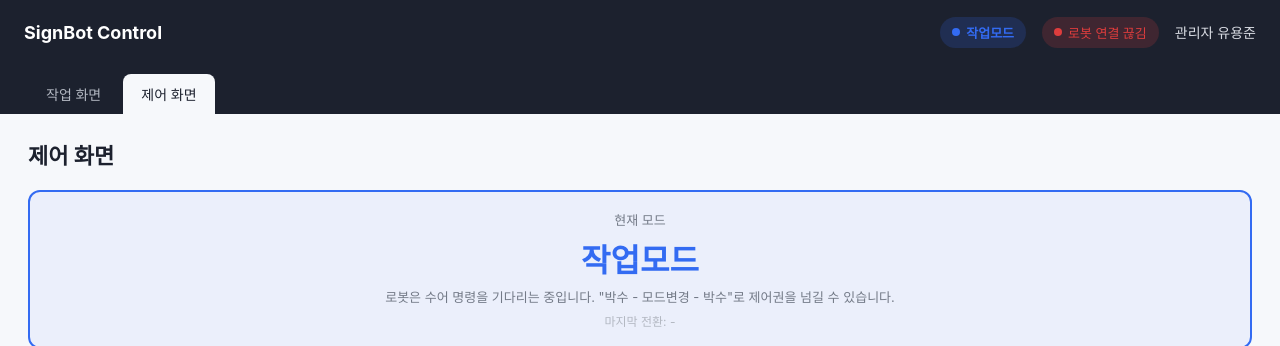
After one commit to genewoolim-beep/hyupdong2, a Flask app: page /control in a window 1280 px wide. The commit adds this page. Shown: the top 346 px of the page. Run offline with Flask 3, Linux system fonts and the light colour scheme.

Commit message:
signbot_admin: 작업모드/제어모드 화면 분리 + 자동 전환
- system_mode 상태 + GET/POST /api/mode
- 신규 "제어 화면"(/control) 페이지 — 모드 배너, 조종 화면 중계, 로봇 상태
- 상단 탭바 + 네비바 모드 배지(작업모드=파랑/제어모드=주황) 추가
- /api/frame/control + /control_video_feed — hand_gesture_control.py의
  조종 화면을 작업모드 카메라(/video_feed)와 별도 채널로 중계
- 모드가 실제로 바뀌는 순간 브라우저가 해당 화면으로 자동 이동

```diff
--- a/signbot_admin/app.py
+++ b/signbot_admin/app.py
@@ -85,6 +85,13 @@ current_sentence = {
 # POST /api/debug 로 기록하세요. level: info / warn / error
 debug_logs = []
 
+# 지금 어느 인터페이스가 활성인지. work(작업모드 — 수어로 로봇에 명령) /
+# control(제어모드 — 사람이 손동작으로 로봇을 직접 조종).
+# sign_demo.py --admin 이 "모드변경" 글로스를 확정하면 control 로,
+# hand_gesture_control.py --admin 이 양손 3초 유지를 감지하면 work 로 보고한다.
+MODE_LABEL = {"work": "작업모드", "control": "제어모드"}
+system_mode = {"mode": "work", "updated_at": "-"}
+
 
 def get_zone_list(state):
     return [
@@ -119,6 +126,7 @@ def get_stats():
 def dashboard():
     return render_template(
         "dashboard.html",
+        active="work",
         stats=get_stats(),
         robot=robot_state,
         latest=recognition_logs[0] if recognition_logs else None,
@@ -127,6 +135,19 @@ def dashboard():
         human_zones=get_zone_list(human_zone_state),
         sentence=current_sentence,
         debug_logs=debug_logs[:20],
+        mode=system_mode,
+        mode_label=MODE_LABEL,
+    )
+
+
+@app.route("/control")
+def control():
+    return render_template(
+        "control.html",
+        active="control",
+        robot=robot_state,
+        mode=system_mode,
+        mode_label=MODE_LABEL,
     )
 
 
@@ -272,6 +293,24 @@ def api_frame():
     return "", 204
 
 
+control_frame_lock = threading.Lock()
+latest_control_frame = {"jpg": None}
+
+
+@app.route("/api/frame/control", methods=["POST"])
+def api_frame_control():
+    """
+    hand_gesture_control.py --admin 이 매 프레임(screen 창, JPEG 바이트)을
+    이 엔드포인트로 POST하면 /control_video_feed 가 그 화면을 그대로 중계합니다.
+    /api/frame(작업모드 카메라)과 별도 버퍼다 — 같은 걸 쓰면 두 화면이 서로 덮어쓴다.
+    """
+    data = request.get_data()
+    if data:
+        with control_frame_lock:
+            latest_control_frame["jpg"] = data
+    return "", 204
+
+
 @app.route("/api/debug")
 def api_debug():
     """로봇 상태 · 제어 패널 하단 디버그 로그 폴링용"""
@@ -295,6 +334,28 @@ def api_debug_add():
     debug_logs.insert(0, entry)
     del debug_logs[20:]
     return jsonify(entry), 201
+
+
+@app.route("/api/mode")
+def api_mode():
+    """상단 배지 · 제어 화면 폴링용. 지금 활성 인터페이스(work/control)를 반환한다."""
+    return jsonify(system_mode)
+
+
+@app.route("/api/mode", methods=["POST"])
+def api_mode_update():
+    """
+    sign_demo.py --admin("모드변경" 확정 시 control) / hand_gesture_control.py --admin
+    (양손 3초 유지 시 work) 이 모드가 바뀔 때마다 이 엔드포인트로 보고한다.
+    예: requests.post(".../api/mode", json={"mode": "control"})
+    """
+    data = request.get_json(force=True, silent=True) or {}
+    mode = data.get("mode")
+    if mode not in MODE_LABEL:
+        return jsonify({"error": f"unknown mode: {mode}"}), 400
+    system_mode["mode"] = mode
+    system_mode["updated_at"] = datetime.now().strftime("%H:%M:%S")
+    return jsonify(system_mode)
 
 
 @app.route("/api/robot/status", methods=["POST"])
@@ -347,6 +408,27 @@ def video_feed():
     )
 
 
+def gen_control_video_frames():
+    boundary = b"--frame\r\n"
+    while True:
+        with control_frame_lock:
+            frame = latest_control_frame["jpg"]
+        if frame:
+            yield boundary + b"Content-Type: image/jpeg\r\n\r\n" + frame + b"\r\n"
+        time.sleep(0.05)
+
+
+@app.route("/control_video_feed")
+def control_video_feed():
+    """
+    hand_gesture_control.py --admin 이 POST /api/frame/control 로 밀어넣는 최신
+    screen 화면을 MJPEG로 중계합니다. 제어 화면 페이지의 조종자 시점 패널용.
+    """
+    return Response(
+        gen_control_video_frames(), mimetype="multipart/x-mixed-replace; boundary=frame"
+    )
+
+
 if __name__ == "__main__":
     # 개발 서버. 배포 시 gunicorn/uwsgi 등으로 교체하세요.
     # threaded=True 필수 — /video_feed 스트리밍 연결이 다른 API 폴링을 막지 않도록.
--- a/signbot_admin/static/css/style.css
+++ b/signbot_admin/static/css/style.css
@@ -44,6 +44,33 @@ body {
 .status-pill.offline .dot { background: var(--danger); }
 .user-tag { color: #D9DCE3; font-size: 14px; }
 
+.mode-pill {
+  display: flex; align-items: center; gap: 6px;
+  padding: 6px 12px; border-radius: 999px;
+  background: rgba(51, 107, 242, 0.18);
+  color: var(--primary); font-size: 13px; font-weight: 600;
+}
+.mode-pill .dot { width: 8px; height: 8px; border-radius: 50%; background: var(--primary); }
+.mode-pill.mode-control { background: rgba(237, 107, 51, 0.2); color: var(--orange); }
+.mode-pill.mode-control .dot { background: var(--orange); }
+
+/* ---------- Page tabs ---------- */
+.page-tabs {
+  display: flex; gap: 4px;
+  padding: 10px 28px 0;
+  background: var(--navbar-bg);
+}
+.page-tab {
+  padding: 10px 18px;
+  border-radius: 8px 8px 0 0;
+  color: #B3B8C2;
+  text-decoration: none;
+  font-size: 14px;
+  font-weight: 500;
+}
+.page-tab:hover { background: rgba(255, 255, 255, 0.06); color: #fff; }
+.page-tab.active { background: var(--bg); color: var(--text-dark); }
+
 /* ---------- Layout ---------- */
 .main-area {
   min-height: calc(100vh - 64px);
@@ -84,6 +111,24 @@ body {
 .mid-row { display: flex; gap: 16px; flex-wrap: wrap; align-items: stretch; }
 .camera-panel { flex: 1.7; min-width: 380px; }
 .robot-panel { flex: 1; min-width: 320px; }
+
+/* ---------- Mode banner (제어 화면) ---------- */
+.mode-banner {
+  align-items: center;
+  text-align: center;
+  gap: 6px;
+  border: 2px solid var(--primary);
+  background: rgba(51, 107, 242, 0.06);
+}
+.mode-banner-control {
+  border-color: var(--orange);
+  background: rgba(237, 107, 51, 0.08);
+}
+.mode-banner-label { font-size: 13px; color: var(--text-muted); }
+.mode-banner-value { font-size: 32px; font-weight: 800; color: var(--primary); }
+.mode-banner-control .mode-banner-value { color: var(--orange); }
+.mode-banner-hint { font-size: 13px; color: var(--text-muted); }
+.mode-banner-updated { font-size: 12px; color: var(--text-light); }
 
 .video-feed {
   aspect-ratio: 16 / 9;      /* 카메라 캡처 해상도(1280x720)와 동일 — 잘리지 않게 유지 */
--- a/signbot_admin/static/js/dashboard.js
+++ b/signbot_admin/static/js/dashboard.js
@@ -8,6 +8,8 @@
 (function () {
   const POLL_INTERVAL_MS = 5000;
   const SENTENCE_POLL_INTERVAL_MS = 300; // 진행중 단어(live_word)까지 보여주려면 훨씬 자주 폴링해야 함
+  const MODE_POLL_INTERVAL_MS = 1000;    // 작업모드/제어모드 전환을 빠르게 체감하도록
+  const MODE_LABEL = { work: "작업모드", control: "제어모드" };
 
   function fmtNumber(n) {
     return Number(n).toLocaleString("ko-KR");
@@ -56,6 +58,53 @@
     if (statMode) statMode.textContent = robot.mode;
     const statLastCmd = document.getElementById("statLastCmd");
     if (statLastCmd) statLastCmd.textContent = robot.last_command;
+  }
+
+  let lastKnownMode = null; // 실제로 "바뀐 순간"에만 자동 이동하기 위한 기준값
+
+  function renderMode(data) {
+    const label = MODE_LABEL[data.mode] || data.mode;
+
+    const pill = document.getElementById("modePill");
+    if (pill) pill.className = "mode-pill mode-" + data.mode;
+    const text = document.getElementById("modeText");
+    if (text) text.textContent = label;
+
+    const banner = document.getElementById("modeBanner");
+    if (banner) banner.className = "panel mode-banner mode-banner-" + data.mode;
+    const bannerValue = document.getElementById("modeBannerValue");
+    if (bannerValue) bannerValue.textContent = label;
+    const hint = document.getElementById("modeBannerHint");
+    if (hint) {
+      hint.textContent =
+        data.mode === "control"
+          ? "사람이 손동작(hand_gesture_control.py)으로 로봇을 직접 조종 중입니다."
+          : '로봇은 수어 명령을 기다리는 중입니다. "박수 - 모드변경 - 박수"로 제어권을 넘길 수 있습니다.';
+    }
+    const updatedAt = document.getElementById("modeUpdatedAt");
+    if (updatedAt) updatedAt.textContent = data.updated_at;
+
+    // 모드가 실제로 전환된 순간에만, 그 모드에 맞는 화면으로 자동 이동한다.
+    // (매 폴링마다 같은 값이 와도 리다이렉트하면 안 되므로 이전 값과 비교한다.)
+    if (lastKnownMode !== null && lastKnownMode !== data.mode) {
+      const path = window.location.pathname;
+      if (data.mode === "control" && path === "/") {
+        window.location.href = "/control";
+      } else if (data.mode === "work" && path === "/control") {
+        window.location.href = "/";
+      }
+    }
+    lastKnownMode = data.mode;
+  }
+
+  async function fetchMode() {
+    try {
+      const res = await fetch("/api/mode");
+      if (!res.ok) return;
+      renderMode(await res.json());
+    } catch (e) {
+      console.error("mode polling failed", e);
+    }
   }
 
   async function fetchLogs() {
@@ -225,11 +274,13 @@
     fetchZones();
     fetchSentence();
     fetchDebugLog();
+    fetchMode();
     setInterval(fetchStatus, POLL_INTERVAL_MS);
     setInterval(fetchLogs, POLL_INTERVAL_MS);
     setInterval(fetchZones, POLL_INTERVAL_MS);
     setInterval(fetchSentence, SENTENCE_POLL_INTERVAL_MS);
     setInterval(fetchDebugLog, POLL_INTERVAL_MS);
+    setInterval(fetchMode, MODE_POLL_INTERVAL_MS);
   }
 
   document.addEventListener("DOMContentLoaded", bindControlButtons);
--- a/signbot_admin/templates/base.html
+++ b/signbot_admin/templates/base.html
@@ -10,12 +10,21 @@
   <div class="navbar">
     <div class="brand">SignBot Control</div>
     <div class="nav-right">
+      <div class="mode-pill mode-{{ mode.mode }}" id="modePill">
+        <span class="dot"></span>
+        <span id="modeText">{{ mode_label.get(mode.mode, mode.mode) }}</span>
+      </div>
       <div class="status-pill{{ '' if robot.connected else ' offline' }}" id="robotStatusPill">
         <span class="dot"></span>
         <span id="robotStatusText">{{ '로봇 연결됨' if robot.connected else '로봇 연결 끊김' }}</span>
       </div>
       <div class="user-tag">관리자 유용준</div>
     </div>
+  </div>
+
+  <div class="page-tabs">
+    <a class="page-tab {{ 'active' if active == 'work' }}" href="{{ url_for('dashboard') }}">작업 화면</a>
+    <a class="page-tab {{ 'active' if active == 'control' }}" href="{{ url_for('control') }}">제어 화면</a>
   </div>
 
   <div class="main-area">
--- /dev/null
+++ b/signbot_admin/templates/control.html
@@ -0,0 +1,42 @@
+{% extends "base.html" %}
+{% block title %}제어 화면 · SignBot Control{% endblock %}
+{% block content %}
+<h1 class="page-title">제어 화면</h1>
+
+<div class="panel mode-banner mode-banner-{{ mode.mode }}" id="modeBanner">
+  <div class="mode-banner-label">현재 모드</div>
+  <div class="mode-banner-value" id="modeBannerValue">{{ mode_label.get(mode.mode, mode.mode) }}</div>
+  <div class="mode-banner-hint" id="modeBannerHint">
+    {% if mode.mode == 'control' %}사람이 손동작(hand_gesture_control.py)으로 로봇을 직접 조종 중입니다.
+    {% else %}로봇은 수어 명령을 기다리는 중입니다. "박수 - 모드변경 - 박수"로 제어권을 넘길 수 있습니다.
+    {% endif %}
+  </div>
+  <div class="mode-banner-updated">마지막 전환: <span id="modeUpdatedAt">{{ mode.updated_at }}</span></div>
+</div>
+
+<div class="mid-row">
+  <div class="panel camera-panel">
+    <div class="panel-title">조종 화면 (xy · z · 그리퍼)</div>
+    <div class="video-feed">
+      <img id="controlVideoFeed" src="{{ url_for('control_video_feed') }}" alt="hand_gesture_control.py 화면" onerror="this.style.display='none'; document.getElementById('controlVideoPlaceholder').style.display='block';">
+      <span id="controlVideoPlaceholder" class="video-placeholder-text">hand_gesture_control.py --admin 이 아직 화면을 보내지 않았습니다</span>
+    </div>
+    <p class="hint-text">xy 좌표(점 위치) · z 높이(게이지) · 그리퍼 상태가 화면 안에 그려져 있습니다 — hand_gesture_control.py의 screen 창을 그대로 중계합니다.</p>
+  </div>
+
+  <div class="panel robot-panel">
+    <div class="panel-title">로봇 상태</div>
+    <div class="status-row"><span>연결 상태</span><span id="statConn">{{ '정상 · ' + robot.model if robot.connected else '연결 끊김' }}</span></div>
+    <div class="status-row"><span>현재 모드</span><span id="statMode">{{ robot.mode }}</span></div>
+    <div class="status-row"><span>마지막 명령</span><span id="statLastCmd">{{ robot.last_command }}</span></div>
+  </div>
+</div>
+{% endblock %}
+
+{% block scripts %}
+<script>
+  document.addEventListener('DOMContentLoaded', () => {
+    if (window.SignBotDashboard) window.SignBotDashboard.startPolling();
+  });
+</script>
+{% endblock %}
```
